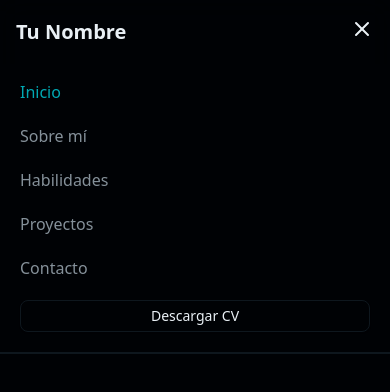
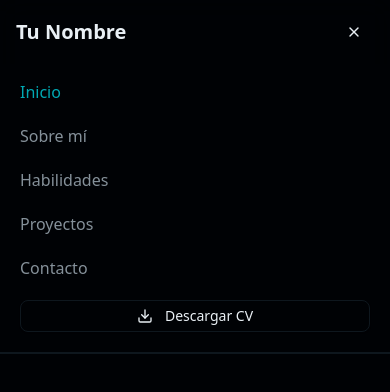
Before and after one commit to DavidLC578/porfolio, a Next.js app: page / in a window 390 px wide. Both pictures are taken after a click on the button 362 px from the left and 29 px from the top of the page. Shown: the top 392 px of the page. Built offline with nearby package versions, Linux system fonts and the light colour scheme.

Commit message:
add button and fix navigations buttons

```diff
--- a/src/components/navigation.jsx
+++ b/src/components/navigation.jsx
@@ -1,5 +1,6 @@
 "use client"
 import { useState, useEffect } from "react"
+import Button from "./ui/button"
 import { X, Download, Menu } from "lucide-react"
 
 const navItems = [
@@ -73,18 +74,18 @@
                                     {item.name}
                                 </button>
                             ))}
-                            <button onClick={handleDownloadCV} variant="outline" size="sm" className="inline-flex items-center justify-center whitespace-nowrap text-sm font-medium transition-all disabled:pointer-events-none disabled:opacity-50 [&_svg]:pointer-events-none [&_svg:not([class*='size-'])]:size-4 shrink-0 [&_svg]:shrink-0 outline-none focus-visible:border-ring focus-visible:ring-ring/50 focus-visible:ring-[3px] aria-invalid:ring-destructive/20 dark:aria-invalid:ring-destructive/40 aria-invalid:border-destructive border shadow-xs hover:bg-accent hover:text-accent-foreground dark:bg-input/30 dark:border-input dark:hover:bg-input/50 h-8 rounded-md gap-1.5 px-3 has-[>svg]:px-2.5 ml-4 bg-transparent">
+                            <Button onClick={handleDownloadCV} variant="outline" size="sm" className="ml-4 bg-transparent">
                                 <Download className="w-4 h-4 mr-2" />
                                 CV
-                            </button>
+                            </Button>
                         </div>
                     </div>
 
                     {/* Mobile menu button */}
                     <div className="md:hidden">
-                        <button variant="ghost" size="sm" onClick={() => setIsOpen(!isOpen)}>
+                        <Button variant="ghost" size="sm" onClick={() => setIsOpen(!isOpen)}>
                             {isOpen ? <X className="h-6 w-6" /> : <Menu className="h-6 w-6" />}
-                        </button>
+                        </Button>
                     </div>
                 </div>
             </div>
@@ -104,10 +105,10 @@
                             </button>
                         ))}
                         <div className="px-3 py-2">
-                            <button onClick={handleDownloadCV} variant="outline" size="sm" className="inline-flex items-center justify-center whitespace-nowrap text-sm font-medium transition-all disabled:pointer-events-none disabled:opacity-50 [&_svg]:pointer-events-none [&_svg:not([class*='size-'])]:size-4 shrink-0 [&_svg]:shrink-0 outline-none focus-visible:border-ring focus-visible:ring-ring/50 focus-visible:ring-[3px] aria-invalid:ring-destructive/20 dark:aria-invalid:ring-destructive/40 aria-invalid:border-destructive border shadow-xs hover:bg-accent hover:text-accent-foreground dark:bg-input/30 dark:border-input dark:hover:bg-input/50 h-8 rounded-md gap-1.5 px-3 has-[>svg]:px-2.5 w-full bg-transparent">
-                                {/* <Download className="w-4 h-4 mr-2" /> */}
+                            <Button onClick={handleDownloadCV} variant="outline" size="sm" className="w-full bg-transparent">
+                                <Download className="w-4 h-4 mr-2" />
                                 Descargar CV
-                            </button>
+                            </Button>
                         </div>
                     </div>
                 </div>
--- /dev/null
+++ b/src/components/ui/button.jsx
@@ -0,0 +1,44 @@
+import React from "react";
+import clsx from "clsx";
+
+const variants = {
+    default: "bg-primary text-primary-foreground shadow-xs hover:bg-primary/90",
+    destructive: "bg-destructive text-white shadow-xs hover:bg-destructive/90 focus-visible:ring-destructive/20 dark:focus-visible:ring-destructive/40 dark:bg-destructive/60",
+    outline: "border bg-background shadow-xs hover:bg-accent hover:text-accent-foreground dark:bg-input/30 dark:border-input dark:hover:bg-input/50",
+    secondary: "bg-secondary text-secondary-foreground shadow-xs hover:bg-secondary/80",
+    ghost: "hover:bg-accent hover:text-accent-foreground dark:hover:bg-accent/50",
+    link: "text-primary underline-offset-4 hover:underline"
+};
+
+const sizes = {
+    default: "h-9 px-4 py-2 text-sm",
+    sm: "h-8 px-3 py-1 text-sm",
+    lg: "h-10 px-6 py-3 text-base",
+    icon: "h-9 w-9 p-0"
+};
+
+export default function Button({
+    children,
+    variant = "default",
+    size = "default",
+    className,
+    asChild: Comp,
+    ...props
+}) {
+    // Si pasamos un componente en asChild lo usamos, si no, <button>
+    const Component = Comp || "button";
+
+    return (
+        <Component
+            className={clsx(
+                "inline-flex items-center justify-center gap-1 whitespace-nowrap rounded-md text-sm font-medium transition-all disabled:pointer-events-none disabled:opacity-50 [&_svg]:pointer-events-none [&_svg:not([class*='size-'])]:size-4 shrink-0 [&_svg]:shrink-0 outline-none focus-visible:border-ring focus-visible:ring-ring/50 focus-visible:ring-[3px] aria-invalid:ring-destructive/20 dark:aria-invalid:ring-destructive/40 aria-invalid:border-destructive",
+                variants[variant],
+                sizes[size],
+                className
+            )}
+            {...props}
+        >
+            {children}
+        </Component>
+    );
+}
```
